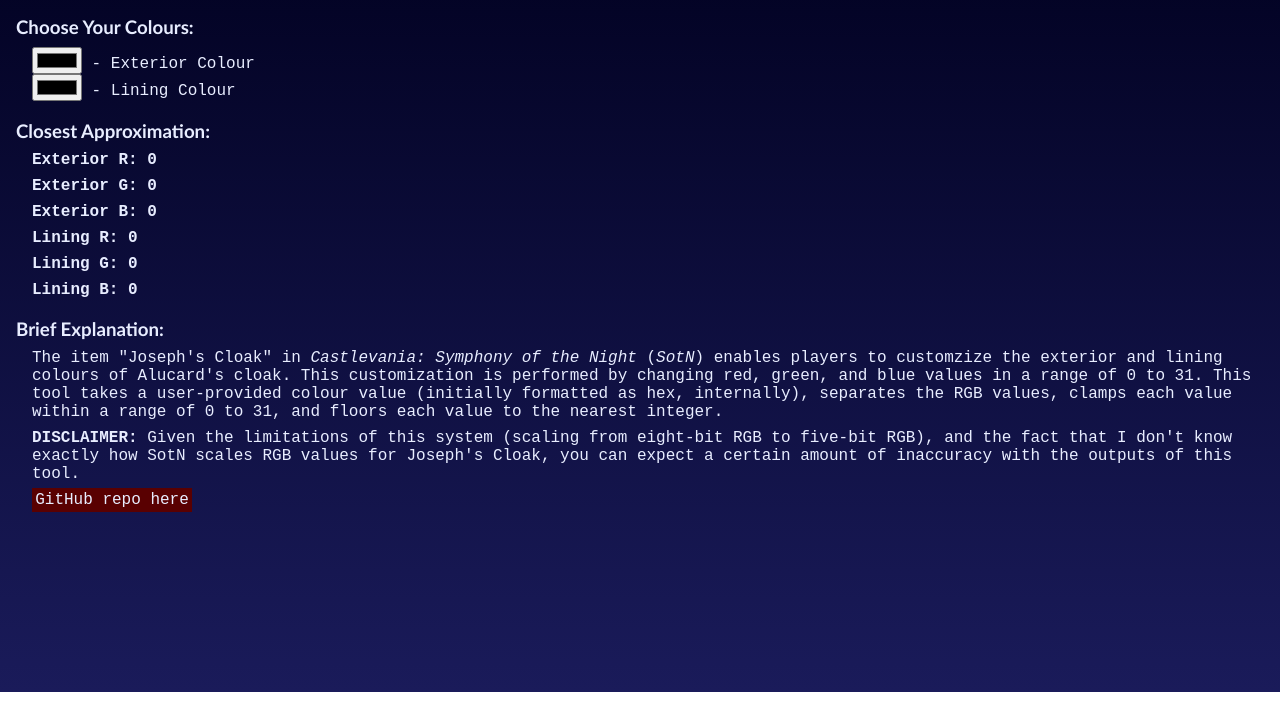
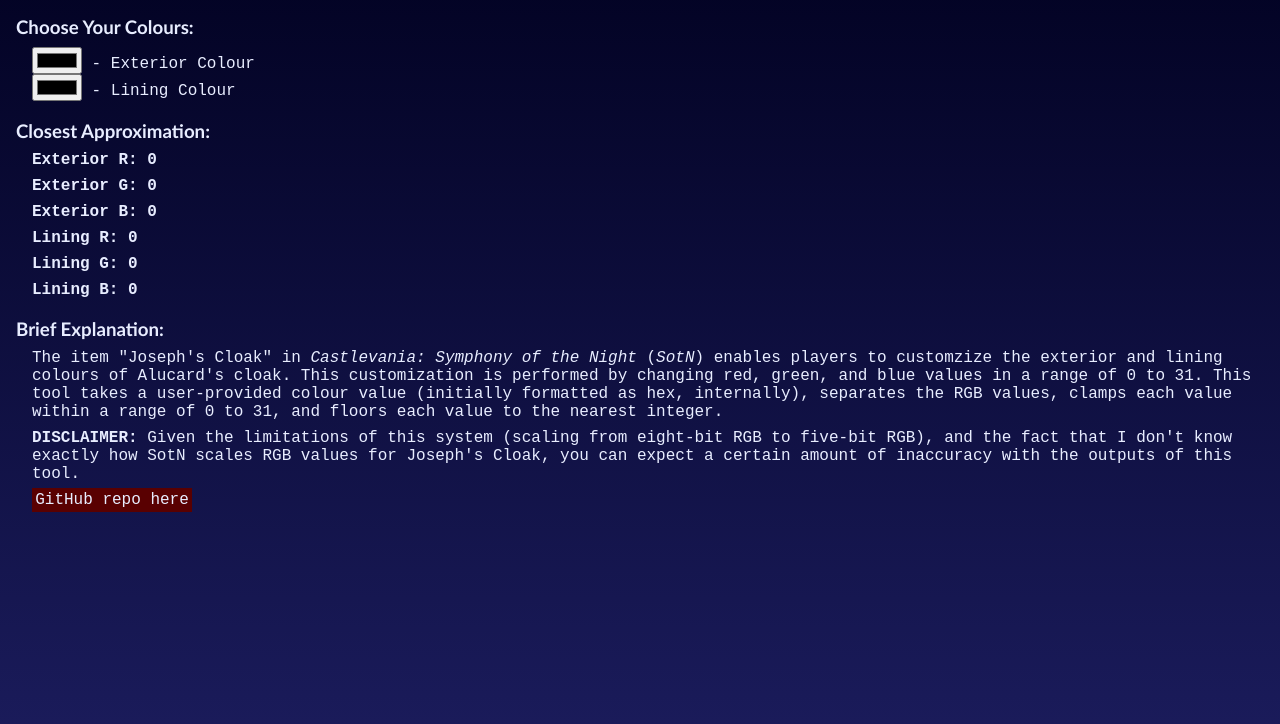
Before and after one commit to Malaert64/SotN-Colour-Picker, a plain HTML site: page index.html in a window 1280 px wide. Shown: the part 108-832 px from the top of the page. Before the commit the page ends 800 px from the top, so only its background shows below. Drawn offline with Linux system fonts and the light colour scheme.

Commit message:
Added padding to bottom of body, so that scrolling works better.

```diff
--- a/style.css
+++ b/style.css
@@ -1,7 +1,7 @@
 /* Background gradient and general rules */
 body {
   min-height: 100vh;
-  margin: 0 1em 0 1em;
+  margin: 0 1em 2em 1em;
   background: linear-gradient(
     to bottom,
     #00001e 0%,
```
